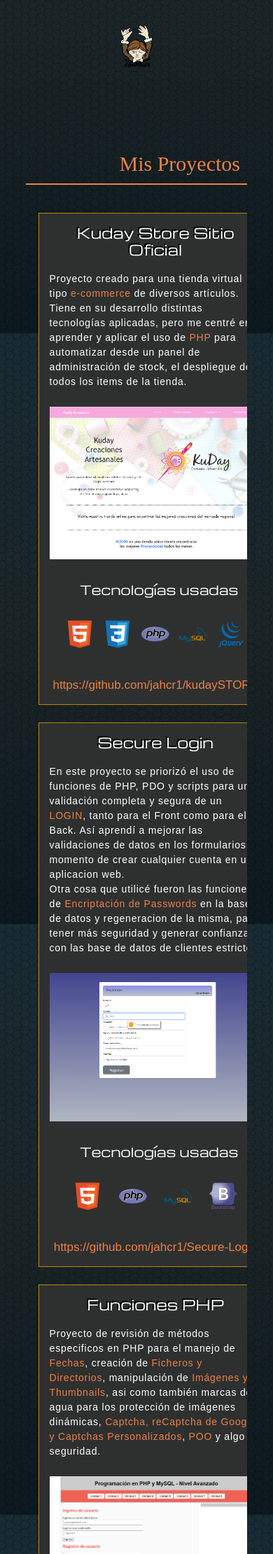
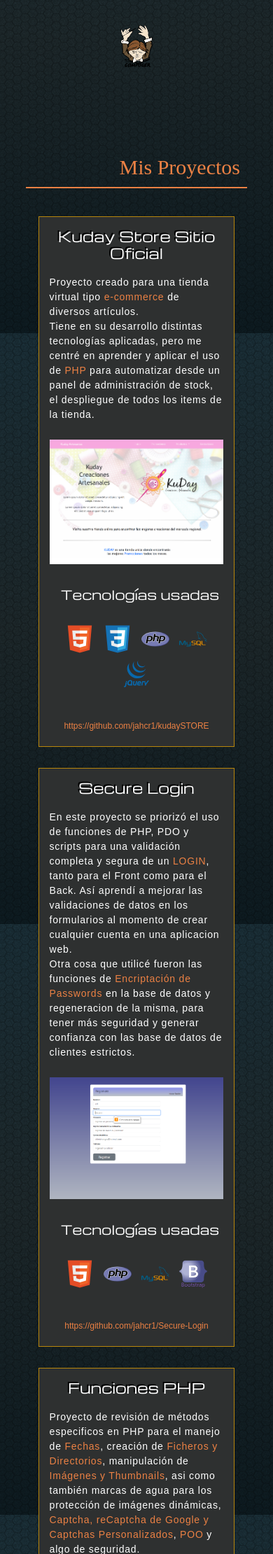
Before and after one commit to jahcr1/Portfolio, a PHP site: page / in a window 390 px wide. Shown: the part 3744-5964 px from the top of the page at 70% size. Run offline with PHP 8.4, Linux system fonts and the light colour scheme; data that the repository does not hold is empty; some web fonts are replaced.

Commit message:
upload v2, cambiando estilos para disp moviles

```diff
--- a/CSS/estilos.css
+++ b/CSS/estilos.css
@@ -409,6 +409,9 @@
   display: flex;
   flex-direction: column;
   margin-top: 10px;
+  width: 100%;
+  max-width: 100%;
+  overflow: hidden;
 }
 
 /*  estilos para cada caja contenedor de un proyecto*/
@@ -1036,6 +1039,9 @@
     display: flex;
     flex-direction: column;
     margin-top: 10px;
+    width: 100%;
+    max-width: 100%;
+    overflow: hidden;
   }
 
   /*  estilos para cada caja contenedor de un proyecto*/
@@ -1071,7 +1077,7 @@
 
   div.img-project {
     width: 100%;
-    max-width: 800px;
+    max-width: 100%;
     height: auto;
     overflow: hidden;
     position: relative;
@@ -1410,6 +1416,15 @@
   body {
     padding: 25px 5% 25px;
   }
+
+  div.projects {
+      display: grid;
+      grid-template-columns: 1fr; /* Asegura que solo haya una columna en móviles */
+      padding: 10px; /* Reduce padding para evitar cortes */
+  }
+
+
+
   /************************************/
   /**********  SECCIÓN HOME ***********/
   /************************************/
@@ -1725,10 +1740,11 @@
   div.container {
     display: flex;
     flex-direction: column;
-    margin-top: 5px;
+    margin: 5px 0;
+    width: 100%; /* Asegura que ocupe todo el ancho disponible */
     max-width: 100%; /* Asegura que no exceda el ancho */
-    width: 100%; /* Asegura que ocupe todo el ancho disponible */
     flex-wrap: wrap; /* Permite que los elementos se ajusten */
+
   }
 
   /*  estilos para cada caja contenedor de un proyecto*/
@@ -1818,15 +1834,24 @@
 
   .foot-project {
     height: auto;
-    align-self:center;
+    text-align: center;
     margin-top: 20px;
+    width: 100%;
+    max-width: 100%;
+
   }
 
   a.project-link {
     color: rgb(236, 129, 68);
-    font-size: 1.7rem;
+    font-size: 1.2rem;
+    padding: 5px 10px;
     text-decoration: none;
     list-style-type: none;
+    white-space: normal; /* Permite que el texto haga salto de línea */
+    word-wrap: break-word; /* Fuerza el corte si es necesario */
+    overflow-wrap: break-word; /* Alternativa para compatibilidad */
+    display: block; /* Asegura que ocupe solo el ancho necesario */
+    text-align: center; /* Mantiene el texto centrado */
   }
 
   /****************************************/
```
